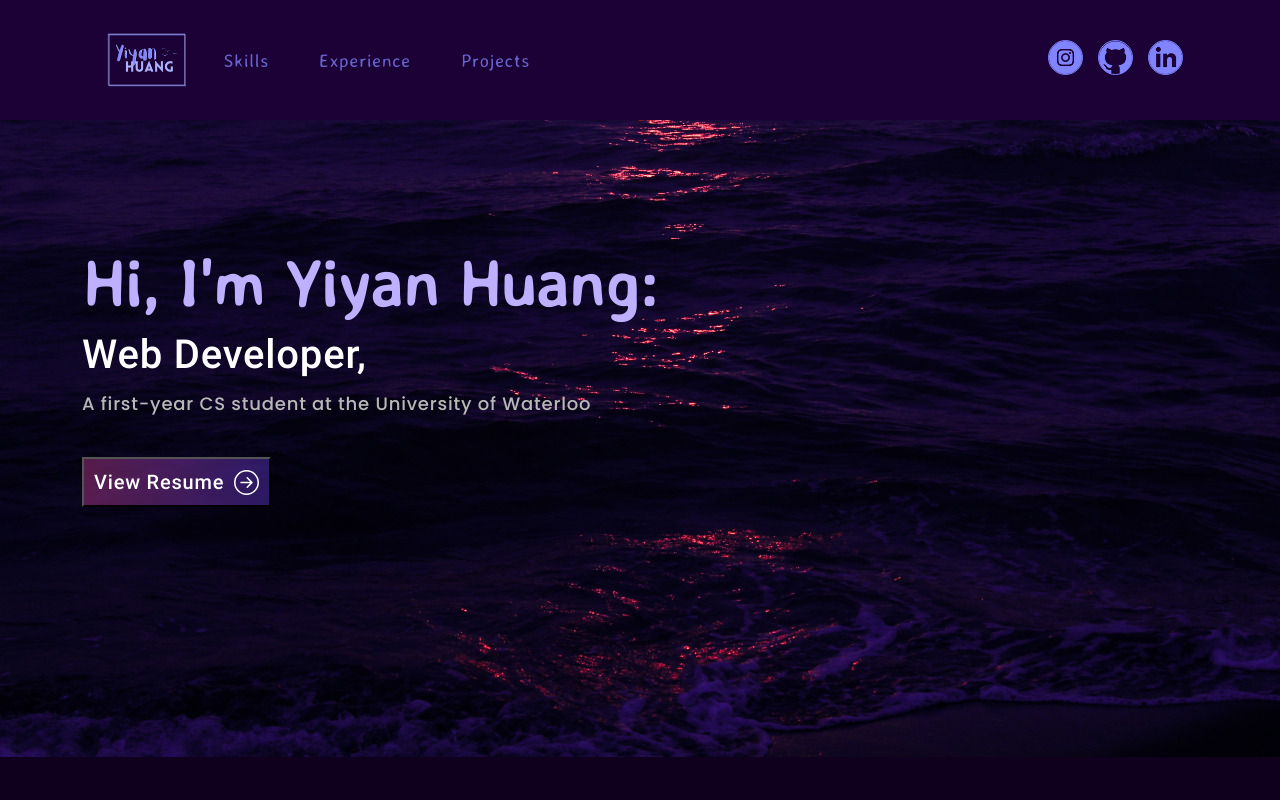
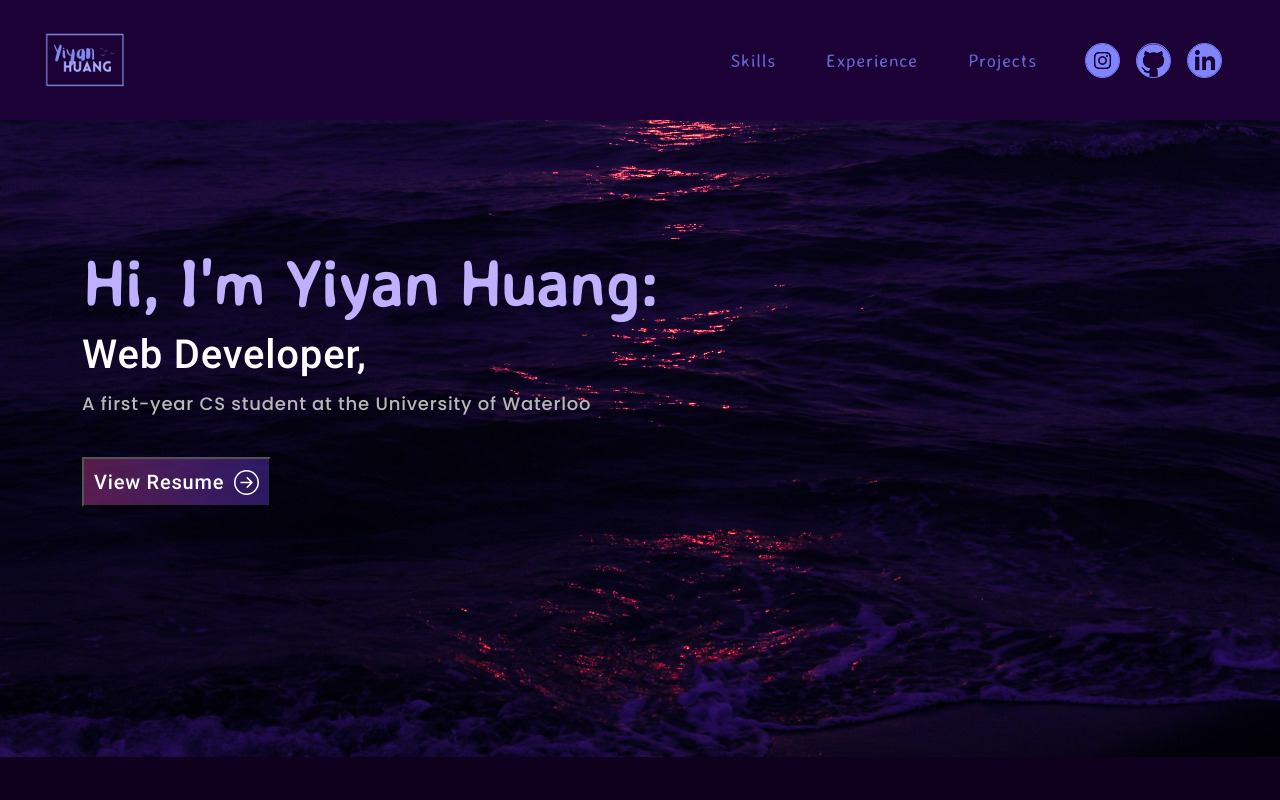
Before and after one commit to yiyan023/Personal-Website, a React (Create React App) app: page / in a window 1280 px wide. Shown: the top 800 px of the page. Built offline with nearby package versions, Linux system fonts and the light colour scheme.

Commit message:
navbar fixed!

```diff
--- a/src/components/NavBar.js
+++ b/src/components/NavBar.js
@@ -1,6 +1,7 @@
 import { Navbar, Nav, Container } from "react-bootstrap";
 import { useState, useEffect } from "react";
 import { useNavigate  } from "react-router-dom";
+import $ from 'jquery'
 import '../styling/nav.css'
 
 import logo from '../assets/yh.png';
@@ -11,8 +12,24 @@ import LinkedIn from '../assets/linkedin.png'
 export const NavBar = () => {
     const [activeLink, setActiveLink] = useState("home");
     const [scrolled, setScrolled] = useState("false");
+	const [dropdown, setDropdown] = useState(false);
 
 	const navigate = useNavigate();
+
+	useEffect(() => {
+		let $dropdown = $(".navbar-collapse");
+		let dropdownButton = document.getElementById("dropdown-icon")
+
+		dropdownButton.addEventListener("click", function(event) {
+			if (!$dropdown.is(":visible")) {
+				setDropdown(true);
+				console.log("visible");
+			} else {
+				setDropdown(false);
+			}
+
+		})
+	}, [])
 
     useEffect(() => {
         const onScroll = () => {
@@ -34,11 +51,11 @@ export const NavBar = () => {
 
     return (
         <Navbar expand="lg" className={scrolled ? "scrolled" : "notScrolled"}>
-            <Container>
                 <Navbar.Brand href="/"><img src={logo} height="130" width="130" href="#home"/>
                 </Navbar.Brand>
+                <div className="toggle">
 					<Navbar.Toggle aria-controls="basic-navbar-nav">
-                    <span className="navbar-toggler-icon"></span>
+						<span className={`navbar-toggler-icon ${dropdown ? 'toggled' : ''}`} id="dropdown-icon"></span>
 					</Navbar.Toggle>
 					<Navbar.Collapse id="basic-navbar-nav">
 						<Nav className="me-auto">
@@ -54,7 +71,7 @@ export const NavBar = () => {
 							</div>
 						</span>
 					</Navbar.Collapse>
-            </Container>
+				</div>
         </Navbar>
     )
 }
--- a/src/styling/nav.css
+++ b/src/styling/nav.css
@@ -6,7 +6,9 @@ nav.navbar {
 	top: 0;
 	z-index: 9999;
 	transition:  0.32s ease-in-out;
-	background-color: rgb(27, 1, 53)
+	background-color: rgb(27, 1, 53);
+	display: flex;
+	justify-content: space-between;
   }
   nav.navbar.scrolled {
 	padding: 0px 0;
@@ -14,6 +16,8 @@ nav.navbar {
   }
   nav.navbar a.navbar-brand {
 	  width: 9%;
+	  padding: 20px;
+	  position: fixed;
   }
   nav.navbar .navbar-nav .nav-link.navbar-link {
 	font-weight: 400;
@@ -22,19 +26,21 @@ nav.navbar {
 	padding: 0 25px;
 	font-size: 18px;
 	opacity: 0.75;
+	text-align: center;
   }
+
   nav.navbar .navbar-nav a.nav-link.navbar-link:hover,
   nav.navbar .navbar-nav a.nav-link.navbar-link.active {
 	  opacity: 1;
   }
-  span.navbar-text {
+
+  .social-icon {
+	  display: inline-block;
 	  display: flex;
 	  align-items: center;
+	  justify-content: end;
   }
-  .social-icon {
-	  display: inline-block;
-	  margin-left: 50px;
-  }
+
   .social-icon a {
 	  width: 35px;
 	  height: 35px;
@@ -45,7 +51,8 @@ nav.navbar {
 	  justify-content: center;
 	  line-height: 1;
 	  border: 1px solid rgb(128, 132, 255);
-	  margin-right: 15px;
+	  margin-right: 8px;
+	  margin-left: 8px;
   }
 
   .social-icon a::before {
@@ -85,6 +92,11 @@ nav.navbar {
   .navbar-text button span {
 	z-index: 1;
   }
+
+  .narvar-brand {
+	margin-right: 10px;
+  }
+
   .navbar-text button::before {
 	content: "";
 	width: 0%;
@@ -114,26 +126,76 @@ nav.navbar {
 	width: 24px;
 	height: 17px;
 	background-image: none;
-	position: relative;
-	border-bottom: 2px solid #fff;
+	border-bottom: 2px solid #8084ff;
 	transition: all 300ms linear;
-	top: -2px;
+	position: fixed;
+	right: 60px;
   }
+
+  nav.navbar .navbar-toggler-icon.toggled,
+  nav.navbar .navbar-toggler-icon.toggled:after,
+  nav.navbar .navbar-toggler-icon.toggled:before  {
+	border-bottom: 2px solid white;
+  }
+
+  nav.navbar .navbar-toggler-icon:hover {
+	border-bottom: 2px solid white;
+  }
+
+  nav.navbar .navbar-toggler-icon:active {
+	border-bottom: 2px solid white;
+  }
+
+  nav.navbar .navbar-toggler-icon:hover:after,
+  nav.navbar .navbar-toggler-icon:hover:before {
+	background-color: white;
+  }
+
   nav.navbar .navbar-toggler-icon:focus {
-	  border-bottom: 2px solid #fff;
+	  border-bottom: 2px solid #8084ff;
   }
   nav.navbar .navbar-toggler-icon:after,
   nav.navbar .navbar-toggler-icon:before {
 	  width: 24px;
 	  position: absolute;
 	  height: 2px;
-	  background-color: #fff;
+	  background-color: #8084ff;
 	  top: 0;
 	  left: 0;
 	  content: '';
 	  z-index: 2;
 	  transition: all 300ms linear;
   }
+
+  @media (max-width: 992px) {
+	nav.navbar .navbar-collapse {
+		text-align: center;
+		background-color: rgb(27, 1, 53);
+		position: absolute;
+		right: 0;
+		top: 50px;
+	}
+
+	nav.navbar .navbar-nav .nav-link.navbar-link {
+		text-align: right;
+		margin-bottom: 5px;
+	}
+
+	.social-icon {
+		padding: 0 20px 20px 20px;
+	}
+  }
+
+  .toggle {
+	display: flex;
+	position: fixed;
+	right: 50px;
+  }
+
+  .nav.navbar .navbar-nav {
+	text-align: center;
+  }
+
   nav.navbar .navbar-toggler-icon:after {
 	  top: 8px;
   }
@@ -149,4 +211,9 @@ nav.navbar {
   }
   nav.navbar .navbar-toggler[aria-expanded="true"] .navbar-toggler-icon {
 	  border-color: transparent;
+	  background-color: #fff;
   }
+
+  .navbar-text {
+	margin-left: 15px;
+  }
```
Lines whose indentation alone changed are shown as unchanged.
